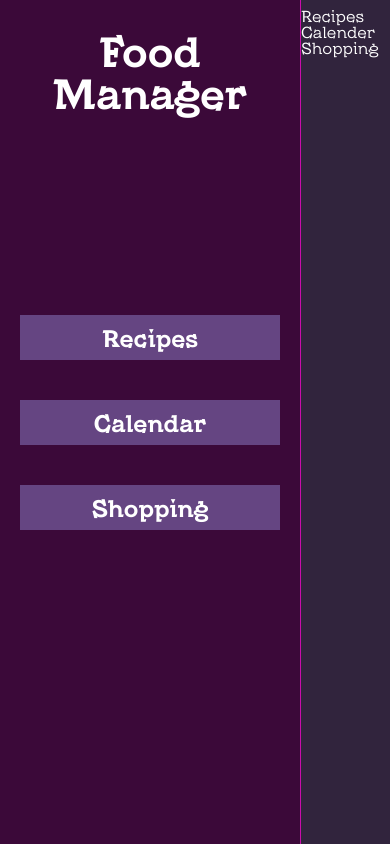
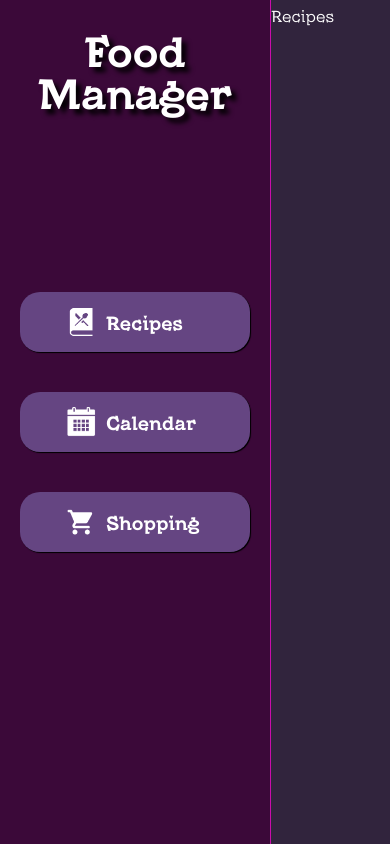
Before and after one commit to TheOneDarkling/FoodManager, a website: page src/index.html in a window 390 px wide. Drawn offline with Linux system fonts and the light colour scheme.

Commit message:
Sidebar buttons improvement -> Add icons -> Improve responsive -> Refact. tab script -> Add shadows

```diff
--- a/src/index.html
+++ b/src/index.html
@@ -17,9 +17,17 @@
       </div>
 
       <div id="menu_buttons">
-        <button class="tablinks" onclick="openCity(event, 'recipes')">Recipes</button>
-        <button class="tablinks" onclick="openCity(event, 'calendar')">Calendar</button>
-        <button class="tablinks" onclick="openCity(event, 'shopping')">Shopping</button>
+        <button class="tab_button" onclick="openTab(event, 'recipes')" id="defaultOpen">
+          <img src="/assets/icons/icon_recipes.png" />
+          <p>Recipes</p>
+        </button>
+
+        <button class="tab_button" onclick="openTab(event, 'calendar')">
+          <img src="assets/icons/icon_calendar.png" />Calendar
+        </button>
+        <button class="tab_button" onclick="openTab(event, 'shopping')">
+          <img src="assets/icons/icon_shopping.png" />Shopping
+        </button>
       </div>
     </div>
 
@@ -38,19 +46,22 @@
     </div>
 
     <script>
-      function openCity(evt, cityName) {
-        var i, tabcontent, tablinks;
+      function openTab(evt, tab) {
+        var i, tabcontent, tab_button;
         tabcontent = document.getElementsByClassName("tabcontent");
         for (i = 0; i < tabcontent.length; i++) {
           tabcontent[i].style.display = "none";
         }
-        tablinks = document.getElementsByClassName("tablinks");
-        for (i = 0; i < tablinks.length; i++) {
-          tablinks[i].className = tablinks[i].className.replace(" active", "");
+        tab_button = document.getElementsByClassName("tab_button");
+        for (i = 0; i < tab_button.length; i++) {
+          tab_button[i].className = tab_button[i].className.replace(" active", "");
         }
-        document.getElementById(cityName).style.display = "block";
+        document.getElementById(tab).style.display = "block";
         evt.currentTarget.className += " active";
       }
-      </script>
+
+       document.getElementById("defaultOpen").click();
+    </script>
+
   </body>
 </html>
--- a/src/styles.css
+++ b/src/styles.css
@@ -34,8 +34,8 @@ body {
 
 #menu {
   display: inline-block;
-  width: 300px;
-  min-width: 300px;
+  width: 270px;
+  min-width: 270px;
 
   background-color: #3B0939;
 
@@ -50,6 +50,7 @@ body {
 
   font-size: 5vh;
   font-weight: bold;
+  text-shadow: 5px 5px 5px black;
 }
 
 #menu_buttons {
@@ -62,21 +63,44 @@ body {
   height: 100%;
 }
 
-.tablinks {
+.tab_button {
   min-height: 45px;
   text-align: center;
   margin: 20px 20px;
 
+  min-width: 120px;
+  height: 60px;
+
+  display: flex;
+  flex-direction: row;
+
+  align-items: center;
+
   background-color: #654582;
+  box-shadow: 1px 1px 1px black;
   border: none;
 
+  border-radius: 20px;
+
   font-family: KyivTypeTitling;
-  font-size: 1.5em;
+  font-size: 1.2em;
   font-weight: bold;
   color: #ffffff;
 }
 
+.tab_button img {
 
+  max-width: 30px;
+  max-height: 30px;
+  text-align: center;
+
+  padding-right: 10px;
+  margin-left: 40px;
+}
+
+.tabcontent {
+  display: none;
+}
 
 #main_frame {
   background-color: #31243D;
```
Also changed, not shown: src/assets/icons/icon_calendar.png (added), src/assets/icons/icon_recipes.png (added), src/assets/icons/icon_shopping.png (added).
